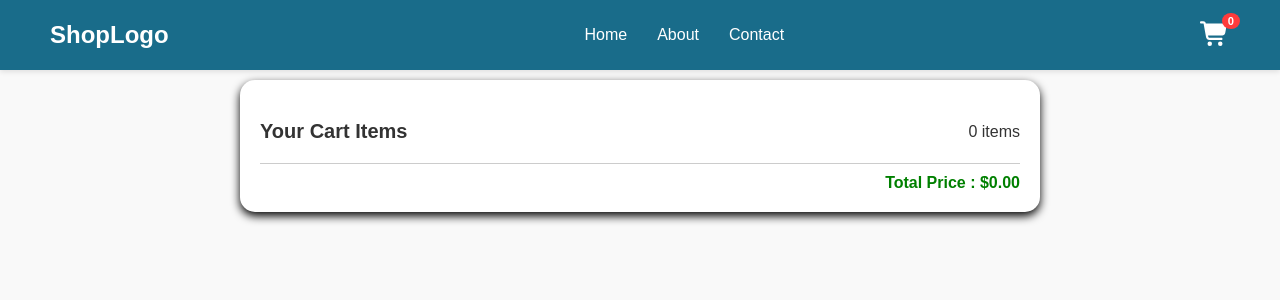
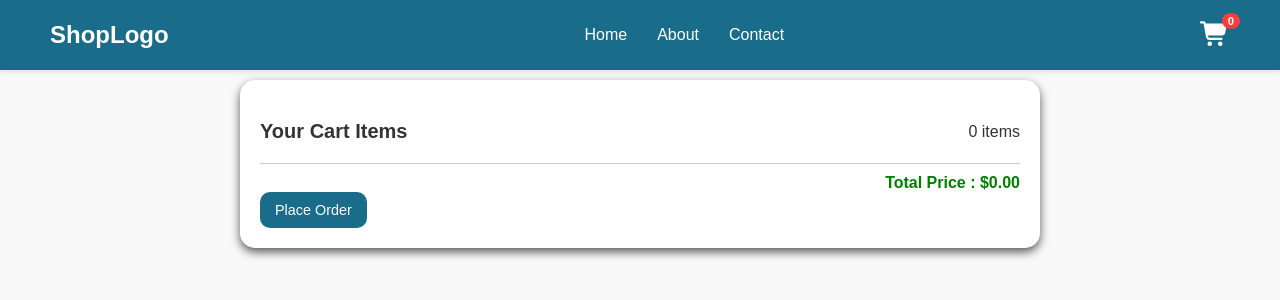
Before and after one commit to vineet-lovanshi/using_redux_toolkit, a React (Vite) app: page /cart-page in a window 1280 px wide. Shown: the top 300 px of the page. Built offline with nearby package versions, Linux system fonts and the light colour scheme.

Commit message:
add place oder button in cart page in clear local storage and redux store functionality

```diff
--- a/src/App.css
+++ b/src/App.css
@@ -15,10 +15,10 @@
   max-width: 800px;
   margin: 10px auto 20px auto;
 
-  background-color: white;
+  background-color: rgb(255, 255, 255);
   padding: 20px;
   border-radius: 15px;
-  box-shadow: 0px 4px 10px rgba(0, 0, 0, 1);
+  box-shadow: 0px 4px 10px rgb(91, 87, 87);
 }
 .cart-header {
   display: flex;
--- a/src/CartPage.jsx
+++ b/src/CartPage.jsx
@@ -1,10 +1,20 @@
 import React from "react";
-import { useSelector } from "react-redux";
+import { useDispatch, useSelector } from "react-redux";
+import { clearItem, removeItem } from "./redux/slice";
+import { useNavigate } from "react-router";
 
 const CartPage = () => {
   const cartSelector = useSelector((state) => state.cart.items);
   // console.log(selector);
+  const dispatch = useDispatch();
+  const navigate = useNavigate();
 
+  const handlePlaceOrder = () => {
+    localStorage.clear();
+    dispatch(clearItem());
+    alert("Order placed");
+    navigate("/");
+  };
   return (
     <div>
       <div className="cart-container">
@@ -24,7 +34,12 @@
                 </div>
                 <div className="item-actions">
                   <span className="price">$ {item.price}</span>
-                  <button className="btn">Remove</button>
+                  <button
+                    onClick={() => dispatch(removeItem(item))}
+                    className="btn"
+                  >
+                    Remove
+                  </button>
                 </div>
               </div>
             ))
@@ -33,6 +48,9 @@
           Total Price : $
           {cartSelector.reduce((sum, item) => sum + item.price, 0).toFixed(2)}
         </div>
+        <button onClick={handlePlaceOrder} className="btn">
+          Place Order
+        </button>
       </div>
     </div>
   );
--- a/src/product.css
+++ b/src/product.css
@@ -51,7 +51,7 @@
 }
 
 .btn:hover {
-  background: #0056b3;
+  background: #104d6b;
 }
 .grid {
   display: grid;
--- a/src/redux/slice.jsx
+++ b/src/redux/slice.jsx
@@ -24,7 +24,7 @@
       localStorage.setItem("cart", JSON.stringify(cartData));
     },
     clearItem: (state) => {
-      state.value = 0;
+      state.items = [];
     },
   },
 });
```
